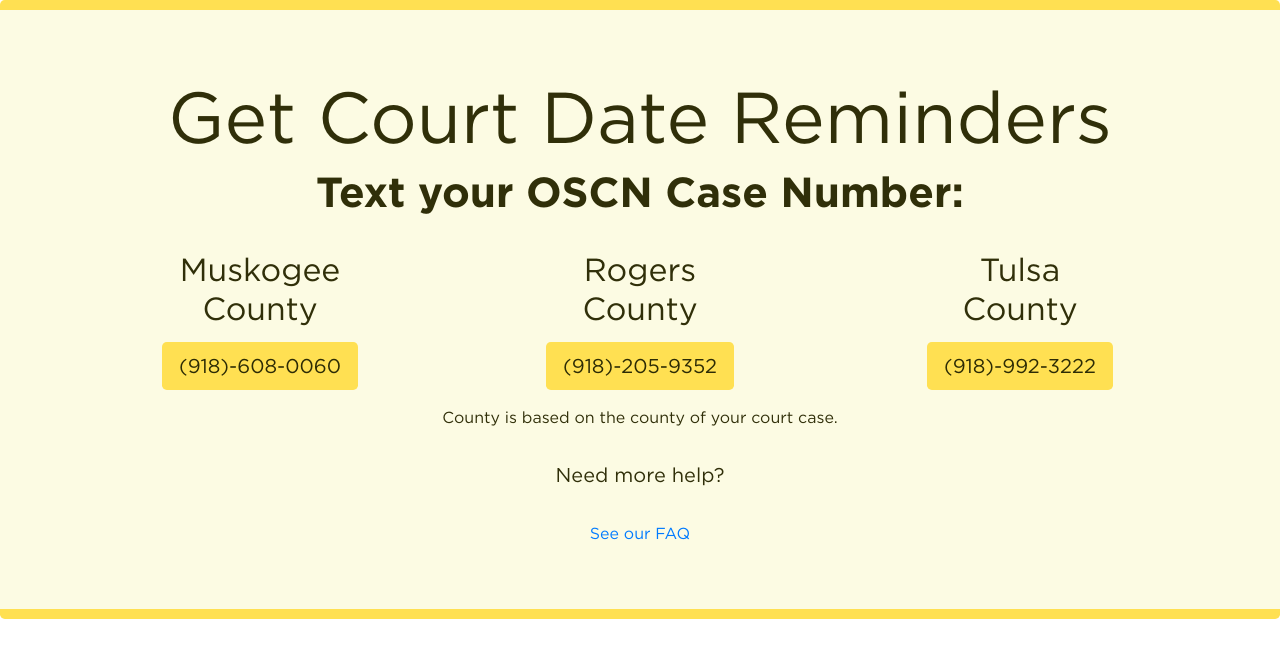
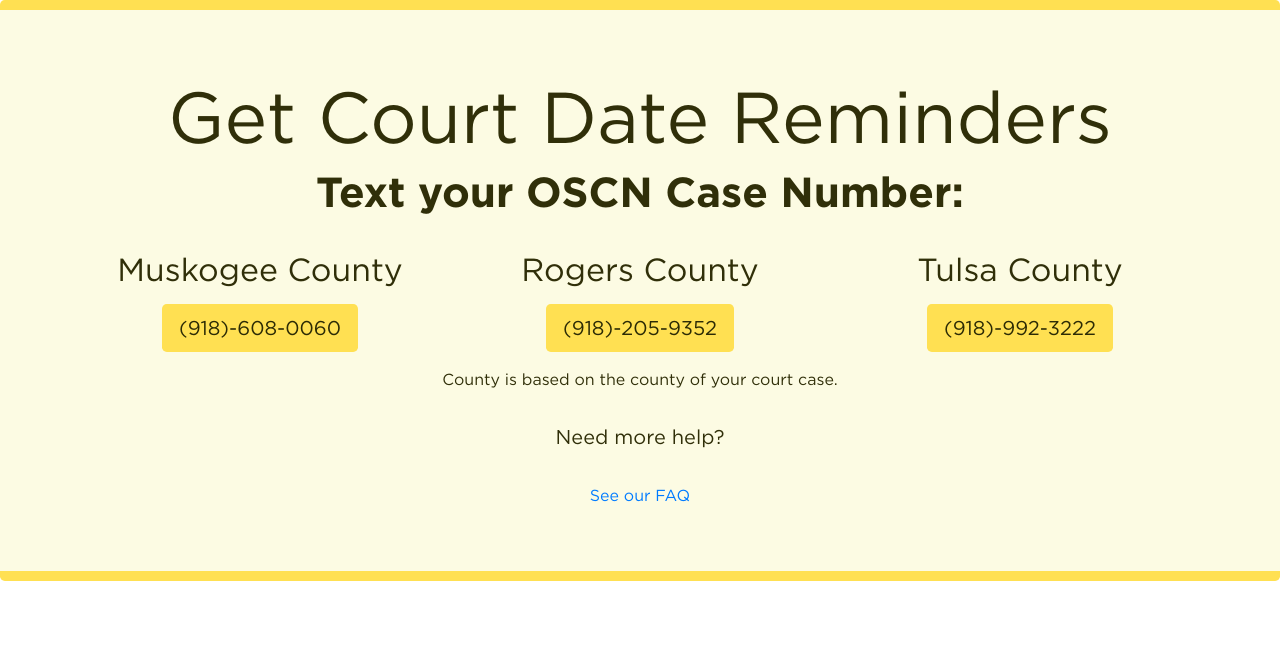
Before and after one commit to codeformuskogee/Courtbot_MSK, a Node server app: page / in a window 1280 px wide. Shown: the part 67-726 px from the top of the page. Run offline with Node 20, Linux system fonts and the light colour scheme; some libraries are stand-ins or nearby versions.

Commit message:
fixed for real

```diff
--- a/public/style.css
+++ b/public/style.css
@@ -34,6 +34,6 @@ h2 {
 
 @media(min-width: 1030px){
     .jumbotron .col-sm-4.display-3 br{
-        display: inline-block;
+        display: none;
     }
 }
```
